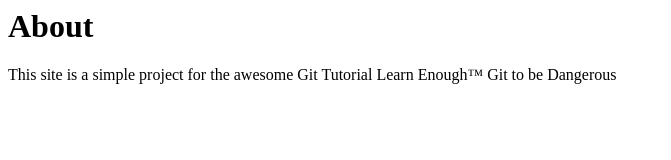
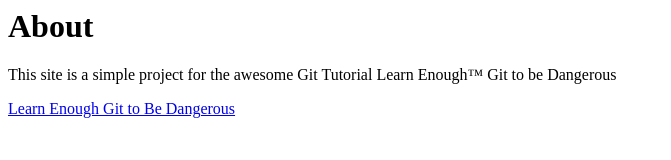
Before and after one commit to chitrakakkar/website, a plain HTML site: page about.html in a window 1280 px wide. Shown: the whole page, without its empty margins (0-671 px from the left). Drawn offline with Linux system fonts and the light colour scheme.

Commit message:
Add link to tutorial

```diff
--- a/about.html
+++ b/about.html
@@ -1 +1,2 @@
 <title>About Us</title> <h1>About</h1> <p>This site is a simple project for the awesome Git Tutorial Learn Enough™ Git to be Dangerous </p>
+<a href = "http://learnenough.com/git-turorial">Learn Enough Git to Be Dangerous</a>
```
